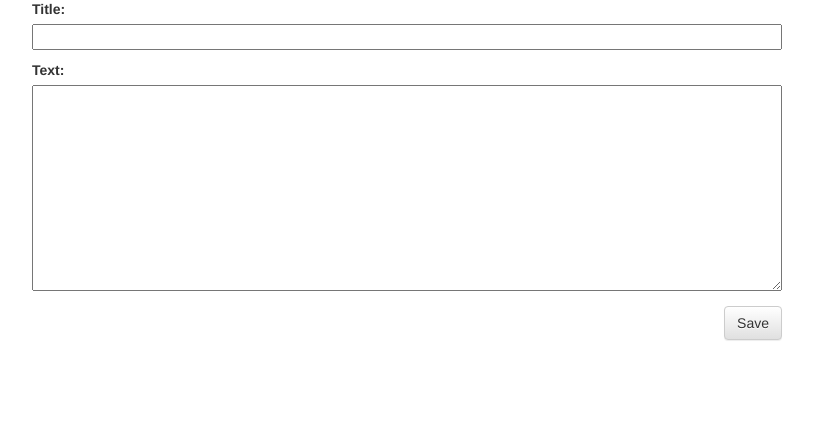
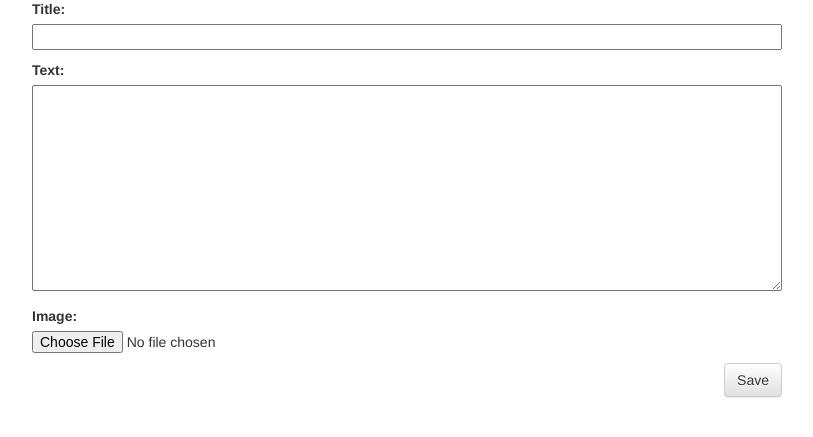
Before and after one commit to jinsub1999/proj_django_blog, a Django app: page /post/new/ in a window 1280 px wide. Shown: the part 214-651 px from the top of the page, without its empty margins (23-836 px from the left). Run offline with Django 3.2, Linux system fonts and the light colour scheme; some libraries are stand-ins or nearby versions.

Commit message:
feat: post attribute(image) added

```diff
--- a/blog/forms.py
+++ b/blog/forms.py
@@ -5,4 +5,4 @@ class PostForm(forms.ModelForm):
 
     class Meta:
         model=Post
-        fields = ('title', 'text',)
+        fields = ('title', 'text', 'image')
--- a/blog/models.py
+++ b/blog/models.py
@@ -16,6 +16,8 @@ class Post(models.Model):
         blank=True,
         null=True
     )
+    image = models.ImageField(upload_to="intruder_image/%Y/%m/%d" \
+                              , default='intruder_image/default_error.png')
 
     def publish(self):
         self.published_date = timezone.now()
--- a/blog/static/css/blog.css
+++ b/blog/static/css/blog.css
@@ -45,3 +45,7 @@ h4 {
 .post h1 a:visited {
   color: #000000;
 }
+
+.intruder-image-list {
+  object-fit: cover;
+}
--- a/blog/templates/blog/post_list.html
+++ b/blog/templates/blog/post_list.html
@@ -9,6 +9,9 @@
                     </div>
                     <h1><a href="{% url 'post_detail' pk=post.pk %}">{{post.title}}</a></h1>
                     <p>{{post.text|linebreaksbr}}</p>
+
+                    <!-- intruder image -->
+                    <img src="{{post.image.url}}" class="rounded intruder-image-list" alt="{{post.title}}">
                 </div>
     {% endfor %}
 
--- a/mysite/settings.py
+++ b/mysite/settings.py
@@ -123,6 +123,9 @@ import os
 STATIC_URL = '/static/'
 STATIC_ROOT = os.path.join(BASE_DIR, 'static')
 
+MEDIA_URL = "/media/"
+MEDIA_ROOT = BASE_DIR / "media/"
+
 # Default primary key field type
 # https://docs.djangoproject.com/en/3.2/ref/settings/#default-auto-field
 
--- a/mysite/urls.py
+++ b/mysite/urls.py
@@ -16,7 +16,13 @@ Including another URLconf
 from django.contrib import admin
 from django.urls import path, include
 
+from django.conf import settings
+from django.conf.urls.static import static
+
 urlpatterns = [
     path('admin/', admin.site.urls),
     path(r'', include('blog.urls'))
 ]
+
+urlpatterns += static(settings.STATIC_URL, document_root=settings.STATIC_ROOT)
+urlpatterns += static(settings.MEDIA_URL, document_root=settings.MEDIA_ROOT)
```
Also changed, not shown: blog/migrations/0002_post_image.py (added).
